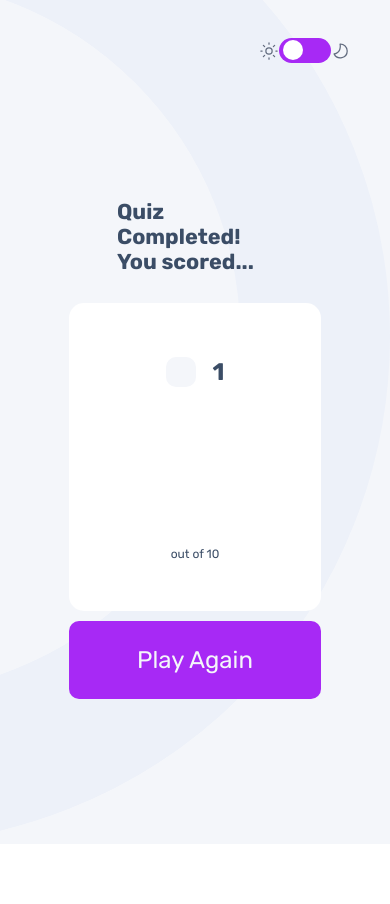
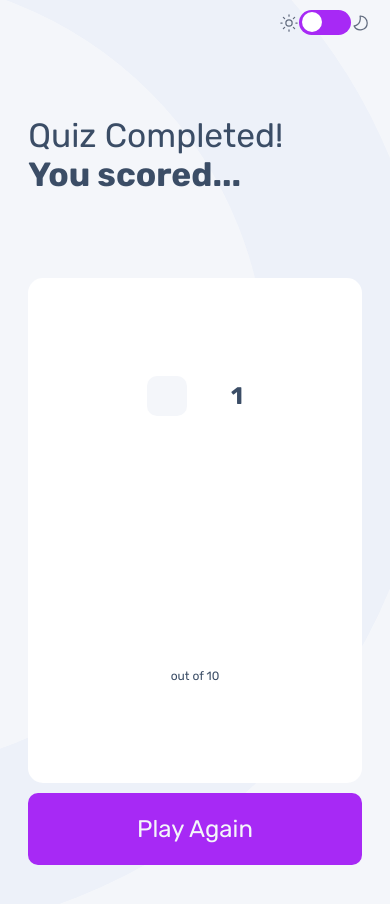
Before and after one commit to mkweeks/react-quiz, a React (Vite) app: page /1/score in a window 390 px wide. Shown: the top 904 px of the page. Before the commit the page ends 844 px from the top, so only its background shows below. Built offline with nearby package versions, Linux system fonts and the light colour scheme.

Commit message:
more major changes

```diff
--- a/src/Views/FinalScore.jsx
+++ b/src/Views/FinalScore.jsx
@@ -7,7 +7,7 @@ function FinalScore() {
   const { id } = useParams();
   const score = localStorage.getItem('score')
   const navigate = useNavigate();
-  const {theme} = useTheme()
+  const { theme } = useTheme()
   const icon = localStorage.getItem("icon")
 
   const newRound = () => {
@@ -20,14 +20,14 @@ function FinalScore() {
       <div className="container">
         <div className={`heading ${theme}`}>
           <h1>
-            Quiz Completed! <br />
+            <span style={{fontWeight: "normal"}}>Quiz Completed!</span> <br />
             You scored...
           </h1>
         </div>
 
         <div className="board">
           <div className={`scoreboard ${theme}`}>
-            <div style={{width: "30%", display: "flex", alignItems: "center", justifyContent: "space-around"}}><Icon image={icon} /> <h1>{id}</h1></div>
+            <div style={{ width: "8em", display: "flex", alignItems: "center", justifyContent: "space-between" }}><Icon image={icon} /> <h1>{id}</h1></div>
             <h1 style={{ fontSize: "3.5em" }}>{score}</h1>
             <p>out of 10</p>
           </div>
--- a/src/index.css
+++ b/src/index.css
@@ -23,6 +23,7 @@ body {
 .nav {
   width: 80%;
   height: 12%;
+  margin-bottom: 4em;
   display: flex;
   align-items: center;
   justify-content: space-between;
@@ -217,7 +218,7 @@ input:checked + .slider:before {
   flex-direction: column;
 }
 
-.scoreboard.dark{
+.scoreboard.dark {
   background-color: #3b4d66;
   color: #f4f6fa;
 }
@@ -247,61 +248,51 @@ input:checked + .slider:before {
     background-image: url("/assets/pattern-background-tablet-light.svg");
     background-repeat: no-repeat;
     width: 100%;
-    height: 100svh;
+    height: 100%;
     font-size: 0.9rem;
     background-size: cover;
   }
 
   .container {
     display: flex;
-    width: 80%;
-    justify-content: space-evenly;
+    width: 95%;
+    height: 100svh;
+    justify-content: space-between;
+    align-items: center;
     flex-direction: column;
   }
 
   .board {
-    width: 90%;
-    height: 70svh;
+    width: 75%;
+    height: 80%;
+    display: flex;
+    justify-content: space-between;
   }
 
   .scoreboard {
-    width: 90%;
-    height: 45svh;
+    width: 100%;
+    height: 80%;
   }
 
   .heading {
-    width: 100%;
+    width: 75%;
     display: flex;
+    align-items: left;
     justify-content: center;
-    align-items: center;
-    padding: 0px;
+  }
+
+  .nav {
+    width: 95%;
   }
 
   .option {
-    width: 90%;
+    width: 100%;
     font-weight: bold;
-    height: 15%;
-  }
-
-  .next {
-    width: 90%;
-    height: 15%;
-  }
-
-  .incorrect {
-    width: 90%;
-    font-weight: bold;
-    height: 15%;
-  }
-
-  .correct {
-    width: 90%;
-    font-weight: bold;
-    height: 15%;
   }
 
   .menu {
     width: 100%;
+    height: 100%;
   }
 }
 
@@ -310,85 +301,65 @@ input:checked + .slider:before {
     background-image: url("/assets/pattern-background-mobile-light.svg");
     background-repeat: no-repeat;
     width: 100%;
-    height: 100svh;
+    height: 100%;
     background-size: cover;
     font-size: 0.75em;
   }
 
+  .nav {
+    width: 90%
+  }
+
   .heading {
-    margin: 0px;
     display: flex;
     text-align: left;
-    padding: 0.95rem;
-    width: 50%;
-    font-size: 0.9em;
+    text-wrap: wrap;
+    width: 90%;
+    font-size: 1.4em;
   }
 
   .menu {
     width: 100%;
-    height: 70svh;
+    height: 100%;
     display: flex;
   }
 
   .option {
-    width: 90%;
-    height: 12%;
-    font-size: 1.1em;
-    font-weight: bold;
-    margin: 10px;
+    margin: 0.5rem;
   }
 
   .container {
-    padding: 0px;
-    margin: 0px;
     display: flex;
-    justify-content: center;
+    justify-content: space-between;
     align-items: center;
     flex-direction: column;
   }
 
   .next {
-    width: 90%;
-    height: 12%;
+    width: 100%;
     margin: 10px;
   }
 
   .icon {
-    width: 30px;
-    height: 30px;
+    width: 2.5rem;
+    height: 2.5rem;
   }
 
-  .correct {
-    width: 90%;
-    margin: 10px;
-    height: 12%;
-    font-size: 1.1em;
-    font-weight: bold;
-  }
-
-  .incorrect {
-    width: 90%;
-    margin: 10px;
-    height: 12%;
-    font-size: 1.1em;
-    font-weight: bold;
+  img {
+    width: 1.7rem;
+    height: 1.7rem;
   }
 
   .board {
     width: 90%;
-    height: 48svh;
+    height: 100%;
     display: flex;
     align-items: center;
     justify-content: center;
   }
 
-  .board > .next {
-    width: 90%;
-    height: 20%;
-  }
-
   .scoreboard {
-    width: 90%;
-    height: 80%;
+    width: 100%;
+    height: 70%;
   }
 }
```
